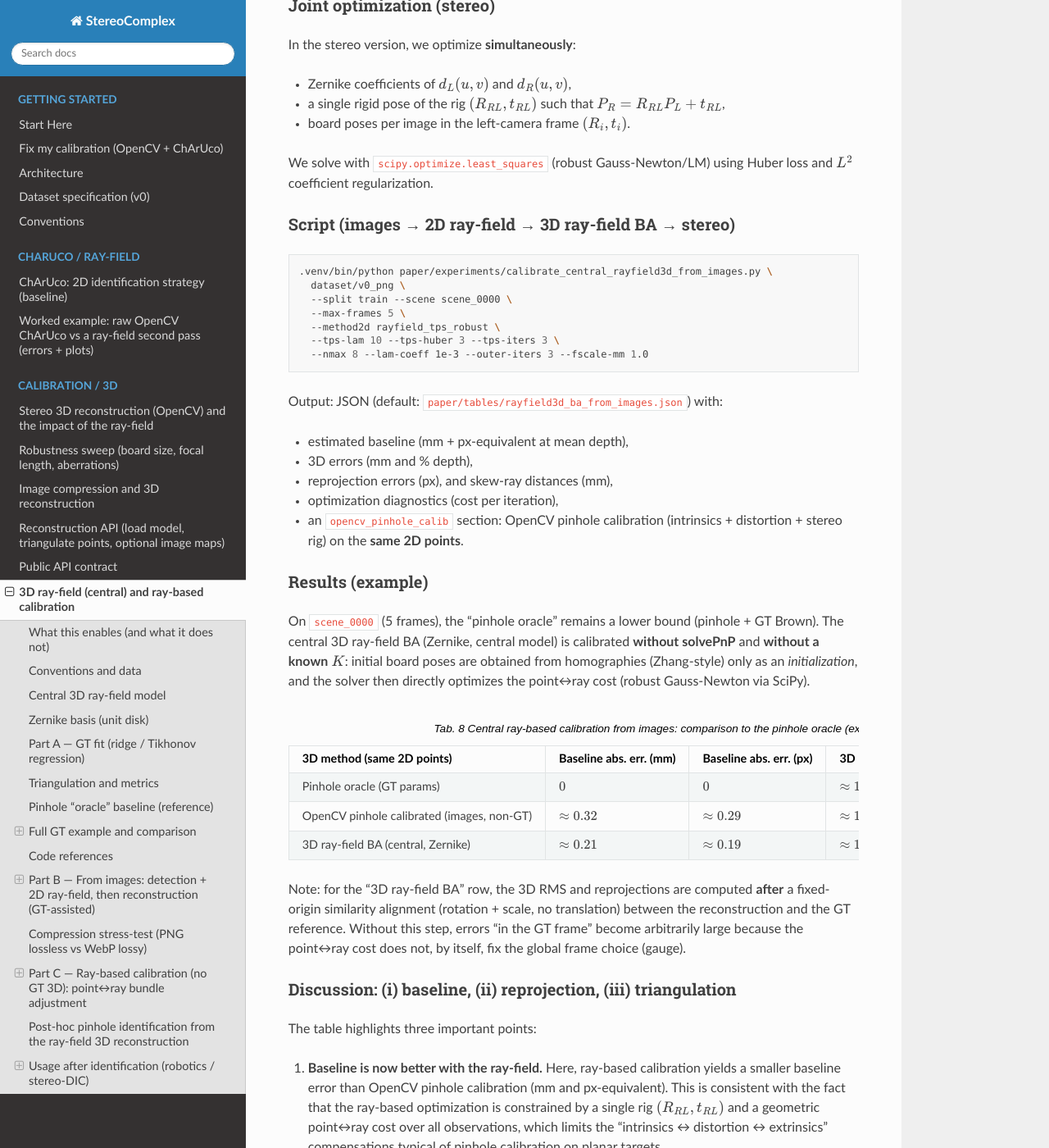
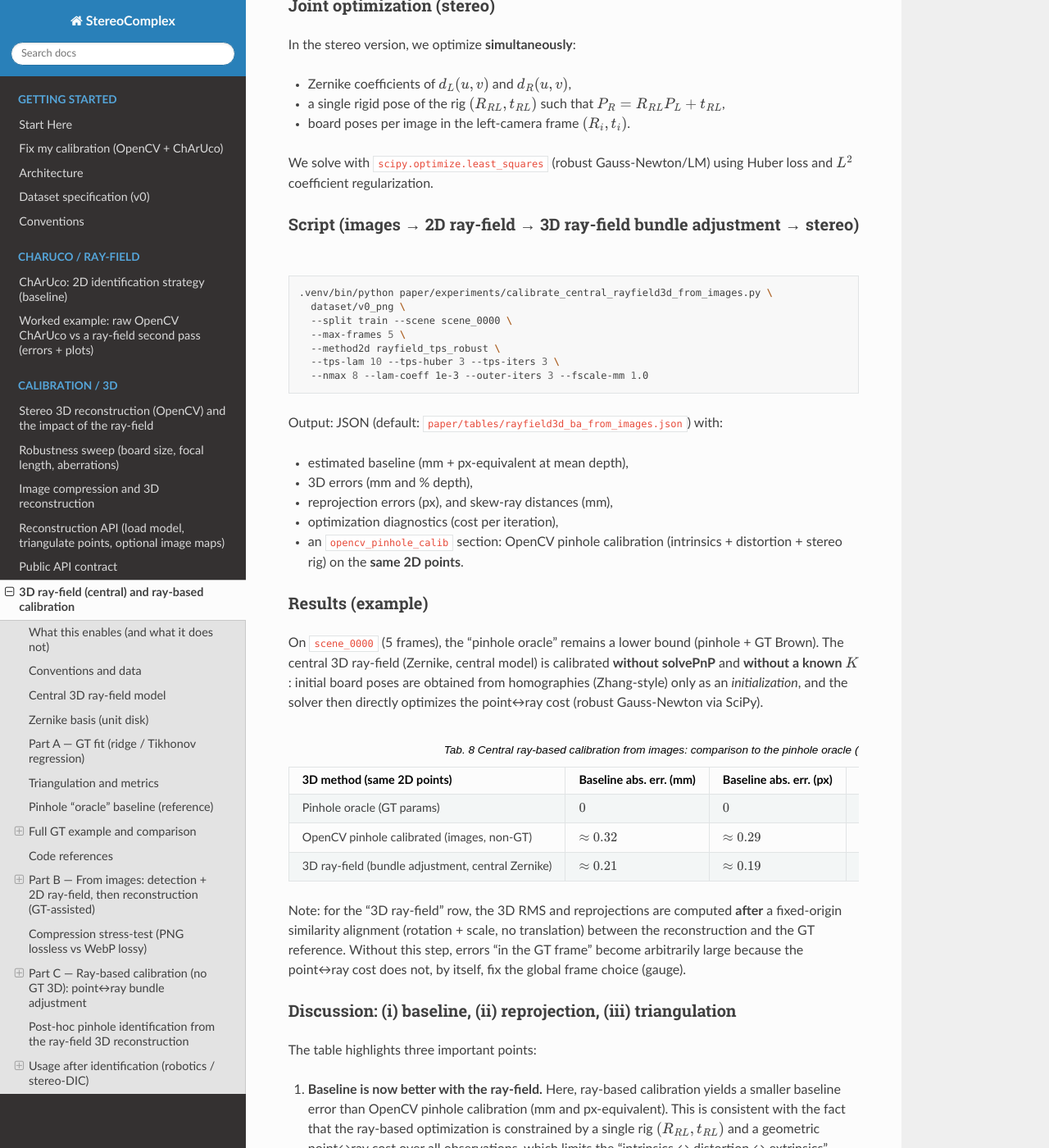
Before and after one commit to jeffwitz/StereoComplex, a Sphinx documentation site: the page built from docs/RAYFIELD3D_RECONSTRUCTION.md, in a window 1280 px wide and 1400 px high, scrolled down 6839 px. Shown: the whole window at 82% size. Built offline with Sphinx 7.4.7 and the Read the Docs theme 3.1.0, drawn with Linux system fonts in a browser that asks for light colours; some of the changed text lies outside the part shown.

Commit message:
Docs: replace BA with bundle adjustment

````diff
--- a/docs/RAYFIELD3D_RECONSTRUCTION.md
+++ b/docs/RAYFIELD3D_RECONSTRUCTION.md
@@ -216,7 +216,7 @@
 
 1. OpenCV pinhole calibration from **raw** ChArUco corners,
 2. OpenCV pinhole calibration from **2D ray-field refined** corners,
-3. central **3D ray-field (BA)** calibrated from **2D ray-field refined** corners.
+3. central **3D ray-field (bundle adjustment)** calibrated from **2D ray-field refined** corners.
 
 Command (prints a markdown summary and writes a JSON report):
 
@@ -249,7 +249,7 @@
 radial basis functions (RBF), and derive a linear calibration procedure from point↔line incidence constraints
 (`Point-based Calibration using a Parametric Representation of the General Imaging Model`, ICCV 2011, DOI: `10.1109/ICCV.2011.6126511`).
 
-Our current BA formulation is a *central* specialization: lines pass through a constant origin $C$, so a pixel maps to a
+Our current bundle-adjustment formulation is a *central* specialization: lines pass through a constant origin $C$, so a pixel maps to a
 unit direction $\hat{\mathbf d}(u,v)$ only. Extending the current code to non-central optics can follow the same structure
 (compact interpolation + global regularization), but with a per-pixel line representation (e.g., Plücker) instead of a single origin.
 
@@ -280,7 +280,7 @@
 
 We solve with `scipy.optimize.least_squares` (robust Gauss-Newton/LM) using Huber loss and $L^2$ coefficient regularization.
 
-### Script (images → 2D ray-field → 3D ray-field BA → stereo)
+### Script (images → 2D ray-field → 3D ray-field bundle adjustment → stereo)
 
 ```bash
 .venv/bin/python paper/experiments/calibrate_central_rayfield3d_from_images.py \
@@ -302,19 +302,19 @@
 
 ### Results (example)
 
-On `scene_0000` (5 frames), the “pinhole oracle” remains a lower bound (pinhole + GT Brown). The central 3D ray-field BA (Zernike, central model) is calibrated **without solvePnP** and **without a known** $K$: initial board poses are obtained from homographies (Zhang-style) only as an *initialization*, and the solver then directly optimizes the point↔ray cost (robust Gauss-Newton via SciPy).
+On `scene_0000` (5 frames), the “pinhole oracle” remains a lower bound (pinhole + GT Brown). The central 3D ray-field (Zernike, central model) is calibrated **without solvePnP** and **without a known** $K$: initial board poses are obtained from homographies (Zhang-style) only as an *initialization*, and the solver then directly optimizes the point↔ray cost (robust Gauss-Newton via SciPy).
 
 ```{table} Central ray-based calibration from images: comparison to the pinhole oracle (example).
-:name: tab-rayfield3d-ba-example
+:name: tab-rayfield3d-bundle-adjustment-example
 
 | 3D method (same 2D points) | Baseline abs. err. (mm) | Baseline abs. err. (px) | 3D RMS (mm) | Reproj RMS L/R (px) |
 |---|---:|---:|---:|---:|
 | Pinhole oracle (GT params) | $0$ | $0$ | $\approx 1.28$ | $\approx 0.20 / 0.15$ |
 | OpenCV pinhole calibrated (images, non-GT) | $\approx 0.32$ | $\approx 0.29$ | $\approx 14.48$ | $\approx 3.02 / 2.77$ |
-| 3D ray-field BA (central, Zernike) | $\approx 0.21$ | $\approx 0.19$ | $\approx 1.55$ | $\approx 1.36 / 1.33$ |
+| 3D ray-field (bundle adjustment, central Zernike) | $\approx 0.21$ | $\approx 0.19$ | $\approx 1.55$ | $\approx 1.36 / 1.33$ |
 ```
 
-Note: for the “3D ray-field BA” row, the 3D RMS and reprojections are computed **after** a fixed-origin similarity alignment (rotation + scale, no translation) between the reconstruction and the GT reference. Without this step, errors “in the GT frame” become arbitrarily large because the point↔ray cost does not, by itself, fix the global frame choice (gauge).
+Note: for the “3D ray-field” row, the 3D RMS and reprojections are computed **after** a fixed-origin similarity alignment (rotation + scale, no translation) between the reconstruction and the GT reference. Without this step, errors “in the GT frame” become arbitrarily large because the point↔ray cost does not, by itself, fix the global frame choice (gauge).
 
 ### Discussion: (i) baseline, (ii) reprojection, (iii) triangulation
 
@@ -333,7 +333,7 @@
 - in robotics (rectification, dense stereo), baseline accuracy and epipolar coherence often dominate matching success;
 - in metrology (stereo-DIC), ray-based calibration can stabilize stereo geometry when a global pinhole becomes only an approximation.
 
-### Discussion: why “3D ray-field BA” needs an “aligned” comparison
+### Discussion: why the ray-field calibration needs an “aligned” comparison
 
 The point↔ray cost
 
@@ -470,5 +470,5 @@
 
 ### Code references
 
-- Central stereo point↔ray BA: `src/stereocomplex/ray3d/central_stereo_ba.py`
-- Experimental driver (images → BA): `paper/experiments/calibrate_central_rayfield3d_from_images.py`
+- Central stereo point↔ray bundle adjustment: `src/stereocomplex/ray3d/central_stereo_ba.py`
+- Experimental driver (images → bundle adjustment): `paper/experiments/calibrate_central_rayfield3d_from_images.py`
````
Also changed, not shown: README.md (+1 -1 lines), docs/COMPRESSION_RECONSTRUCTION.md (+3 -3 lines), docs/ROBUSTNESS_SWEEP.md (+1 -1 lines), docs/START_HERE.md (+2 -2 lines), docs/assets/compression_sweep/baseline_abs_error_px_at_mean_depth.png, docs/assets/compression_sweep/stereo_rms_px.png, docs/assets/compression_sweep/tri_rms_rel_depth_percent.png, 3 other files.
